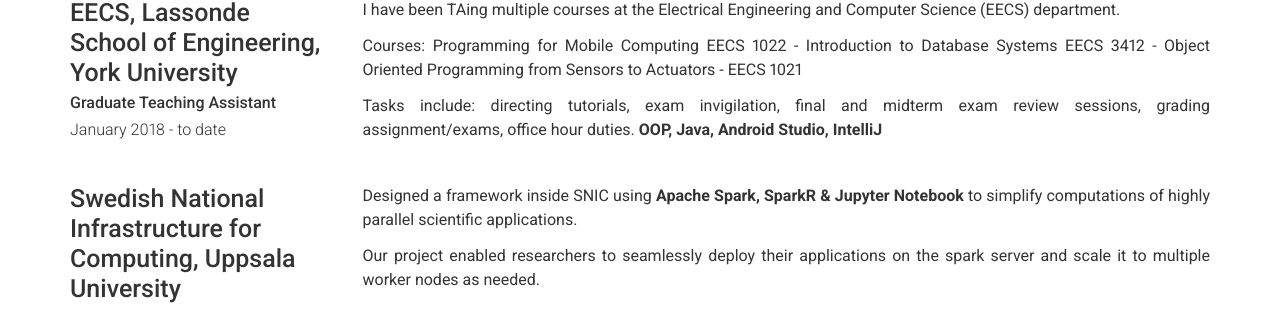
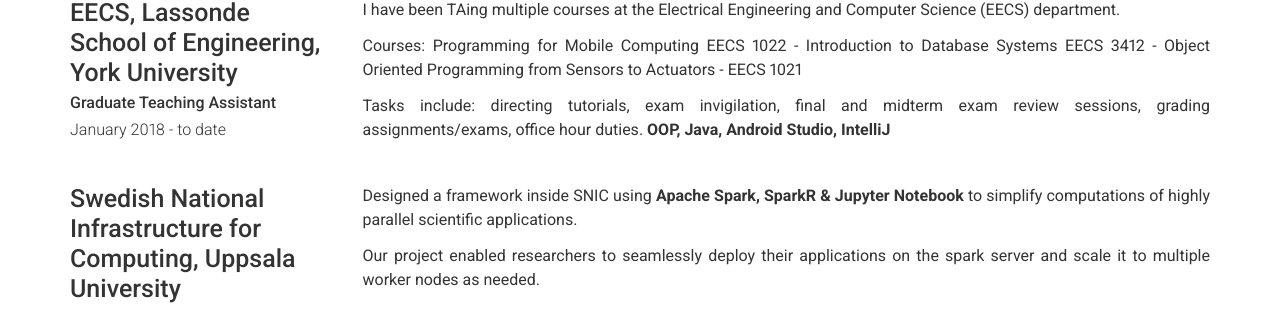
Before and after one commit to saimmehmood/saimmehmood.github.io, a Jekyll site: the page built from index.md, in a window 1280 px wide and 900 px high, scrolled down 926 px. Shown: the part 164-474 px from the top of the window. Built offline with Jekyll 4.4.1, drawn with Linux system fonts in a browser that asks for light colours; nearby versions of some CDN libraries.

Commit message:
4/2/2021 5:35 AM

```diff
--- a/_data/experience.yml
+++ b/_data/experience.yml
@@ -31,7 +31,7 @@
     Courses:
     Programming for Mobile Computing EECS 1022 - Introduction to Database Systems EECS 3412 - Object Oriented Programming from Sensors to Actuators - EECS 1021
 
-    Tasks include: directing tutorials, exam invigilation, final and midterm exam review sessions, grading assignment/exams, office hour duties. **OOP, Java, Android Studio, IntelliJ**
+    Tasks include: directing tutorials, exam invigilation, final and midterm exam review sessions, grading assignments/exams, office hour duties. **OOP, Java, Android Studio, IntelliJ**
 
 
 - layout: left
```
